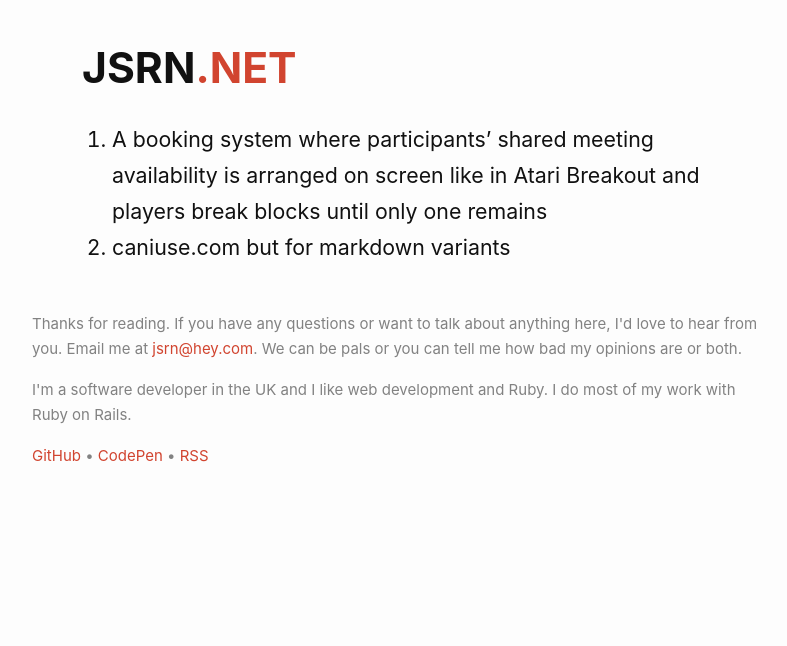
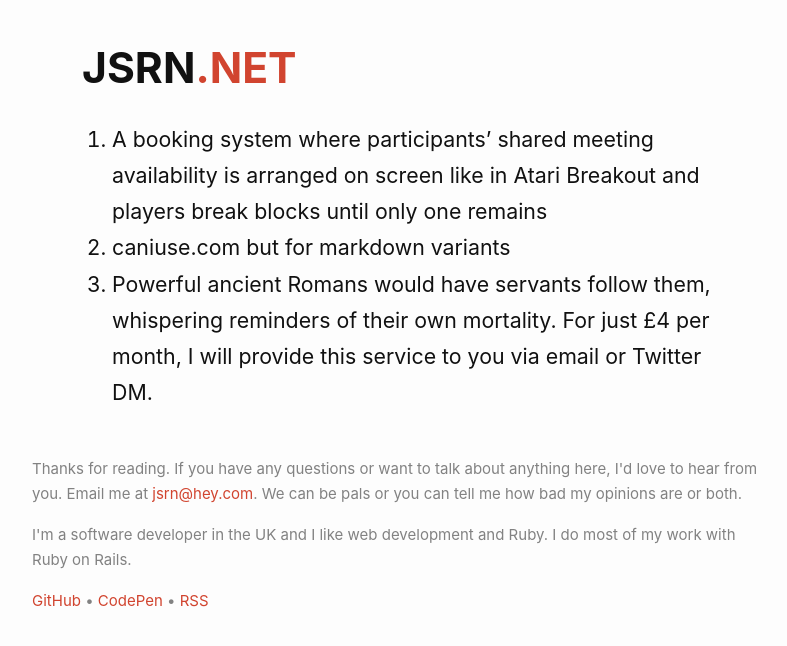
Before and after one commit to jsrn/jsrn.github.io, a Jekyll site: the page built from pitch.md, in a window 1280 px wide. Shown: the top 646 px of the page, without its empty margins (238-1025 px from the left). Built offline with Jekyll 4.4.1, drawn with Linux system fonts in a browser that asks for light colours.

Commit message:
Update pitch.md

```diff
--- a/pitch.md
+++ b/pitch.md
@@ -5,3 +5,4 @@
 
 1. A booking system where participants' shared meeting availability is arranged on screen like in Atari Breakout and players break blocks until only one remains
 2. caniuse.com but for markdown variants
+3. Powerful ancient Romans would have servants follow them, whispering reminders of their own mortality. For just £4 per month, I will provide this service to you via email or Twitter DM.
```
